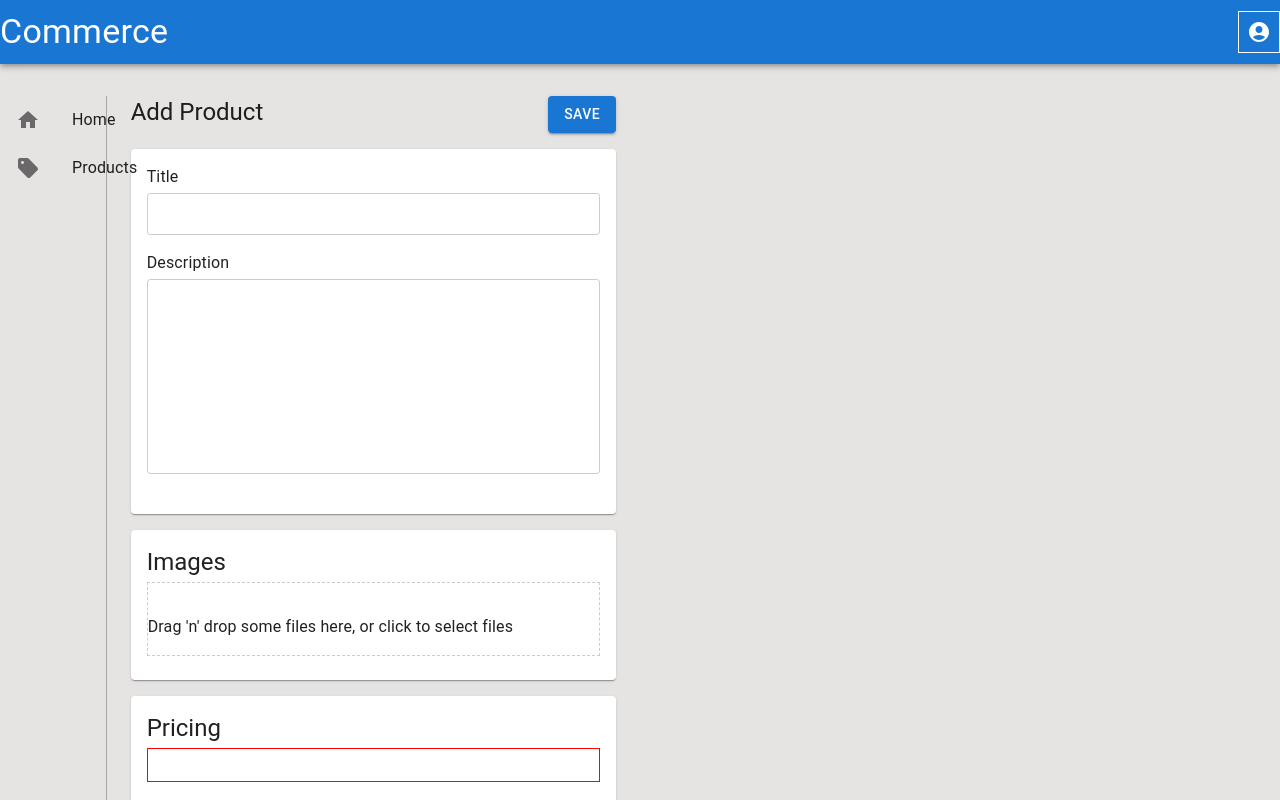
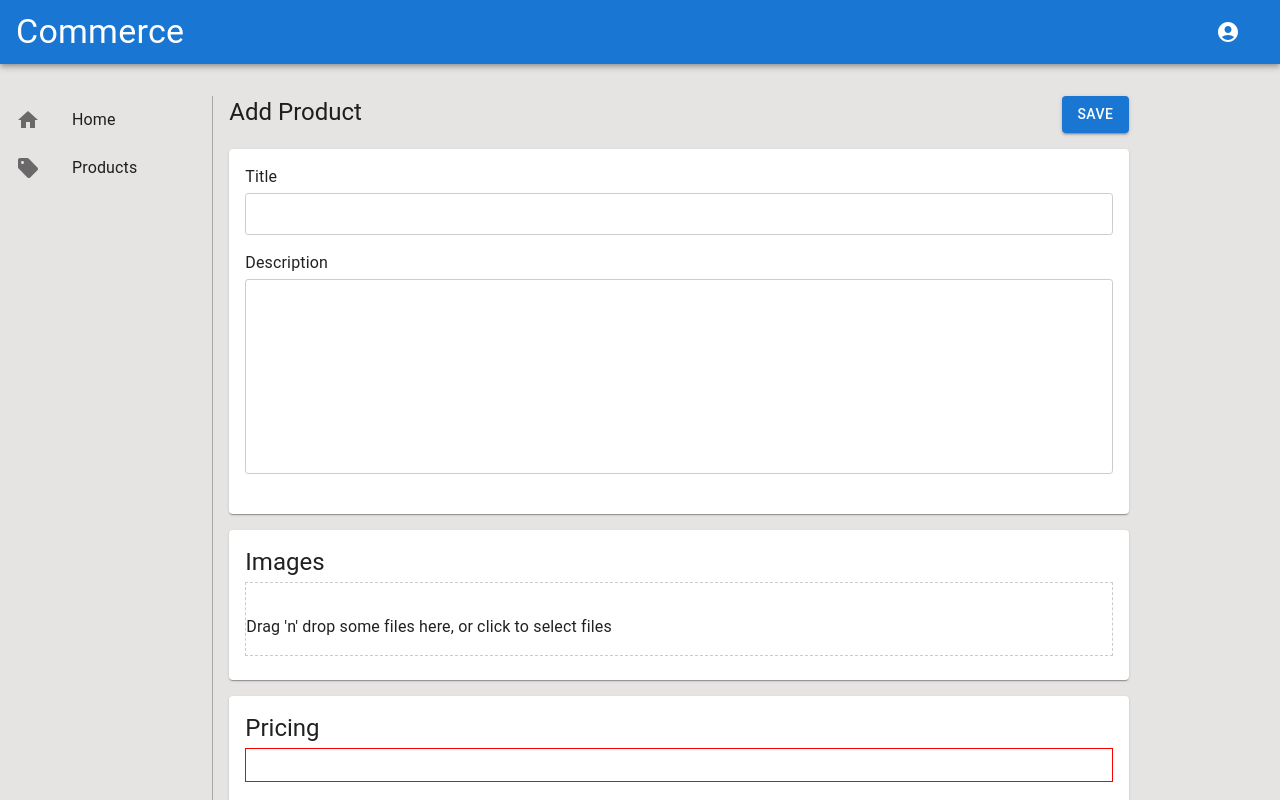
Before and after one commit to EvrenKayali/commerce, a React (Create React App) app in the folder Commerce/ClientApp/: page /product in a window 1280 px wide. Shown: the top 800 px of the page. Built offline with nearby package versions, Linux system fonts and the light colour scheme.

Commit message:
style: layout

```diff
--- a/Commerce/ClientApp/src/App.tsx
+++ b/Commerce/ClientApp/src/App.tsx
@@ -1,4 +1,4 @@
-import { Container, Grid } from "@mui/material";
+import { Box, Grid } from "@mui/material";
 import { Routes, Route } from "react-router-dom";
 import Home from "./Home";
 import { Product } from "./Product";
@@ -11,18 +11,18 @@ function App() {
     <>
       <Header />
       <Grid container mt="2rem">
-        <Grid item md={1}>
+        <Grid item md={2} lg={2}>
           <NavBar />
         </Grid>
-        <Grid item md={5}>
-          <Container>
+        <Grid item md={10} lg={9}>
+          <Box mx="1rem">
             <Routes>
               <Route path="/" element={<Home />} />
               <Route path="/products" element={<Products />} />
               <Route path="/product" element={<Product />} />
               <Route path="/product/:productId" element={<Product />} />
             </Routes>
-          </Container>
+          </Box>
         </Grid>
       </Grid>
     </>
--- a/Commerce/ClientApp/src/Product.tsx
+++ b/Commerce/ClientApp/src/Product.tsx
@@ -33,6 +33,7 @@ function Form({ formData }: { formData?: FormValues }) {
     await addProduct(productDataWithoutImages);
   };
   return (
+    <Box maxWidth="md">
       <FormProvider {...methods}>
         <form onSubmit={methods.handleSubmit(onSubmit)}>
           <Stack spacing={2}>
@@ -50,6 +51,7 @@ function Form({ formData }: { formData?: FormValues }) {
           <Button type="submit">Save</Button>
         </form>
       </FormProvider>
+    </Box>
   );
 }
 
--- a/Commerce/ClientApp/src/Products.tsx
+++ b/Commerce/ClientApp/src/Products.tsx
@@ -28,7 +28,6 @@ export default function Products() {
   return (
     <Stack spacing={2}>
       <Typography variant="h5">Products</Typography>
-
       <Paper>
         <Box display="flex" justifyContent="flex-end" p=".5rem">
           <Button
--- a/Commerce/ClientApp/src/layout/Header.tsx
+++ b/Commerce/ClientApp/src/layout/Header.tsx
@@ -1,27 +1,15 @@
 import { AccountCircle } from "@mui/icons-material";
-import {
-  AppBar,
-  Box,
-  IconButton,
-  Link,
-  Typography,
-  Toolbar,
-} from "@mui/material";
+import { AppBar, Box, IconButton, Typography, Toolbar } from "@mui/material";
 
 export default function Header() {
   return (
     <AppBar position="static">
       <Toolbar disableGutters>
-        <Typography variant="h4" color="white">
+        <Typography variant="h4" color="white" ml="1rem" flexGrow="1">
           Commerce
         </Typography>
 
-        <Box flexGrow="1" display="flex" justifyContent="center">
-          <Link href="/about">
-            <Typography>about</Typography>
-          </Link>
-        </Box>
-        <Box border={1}>
+        <Box mr="2rem">
           <IconButton color="inherit">
             <AccountCircle />
           </IconButton>
--- a/Commerce/ClientApp/src/layout/NavBar.tsx
+++ b/Commerce/ClientApp/src/layout/NavBar.tsx
@@ -12,14 +12,23 @@ export default function NavBar() {
   return (
     <List
       disablePadding
-      sx={{ borderRight: "1px solid #a8a7a7", height: "100%" }}
+      sx={{
+        borderRight: "1px solid #a8a7a7",
+        height: "100%",
+        display: { xs: "none", sm: "block" },
+      }}
     >
       <ListItem disablePadding>
         <ListItemButton component={Link} to="/">
           <ListItemIcon>
             <HomeIcon />
           </ListItemIcon>
-          <ListItemText primary="Home" />
+          <ListItemText
+            primary="Home"
+            sx={{
+              display: { xs: "none", lg: "block" },
+            }}
+          />
         </ListItemButton>
       </ListItem>
       <ListItem disablePadding>
@@ -27,7 +36,12 @@ export default function NavBar() {
           <ListItemIcon>
             <Sell />
           </ListItemIcon>
-          <ListItemText primary="Products" />
+          <ListItemText
+            primary="Products"
+            sx={{
+              display: { xs: "none", lg: "block" },
+            }}
+          />
         </ListItemButton>
       </ListItem>
     </List>
--- a/Commerce/ClientApp/src/product/BasicInfo.tsx
+++ b/Commerce/ClientApp/src/product/BasicInfo.tsx
@@ -2,21 +2,29 @@ import { Card, CardContent, Box, Typography, InputBase } from "@mui/material";
 import { useFormContext } from "react-hook-form";
 
 export default function BasicInfo() {
-  const { register } = useFormContext();
+  const {
+    register,
+    formState: { errors },
+  } = useFormContext();
   return (
     <Card>
       <CardContent>
         <Box mb="1rem">
           <Typography mb="0.25rem">Title</Typography>
           <InputBase
-            {...register("title")}
+            {...register("title", { required: "This field cannot be empty" })}
             fullWidth
             sx={{
-              border: "1px solid #ccc",
+              border: errors.title ? "1px solid  red" : "1px solid #ccc",
               borderRadius: "0.2rem",
               padding: "0.25rem",
             }}
           />
+          {errors.title && errors.title.type === "required" && (
+            <Typography variant="body2" color="error">
+              {errors.title.message as string}
+            </Typography>
+          )}
         </Box>
         <Box mb="1rem">
           <Typography mb="0.25rem">Description</Typography>
```
Lines whose indentation alone changed are shown as unchanged.
